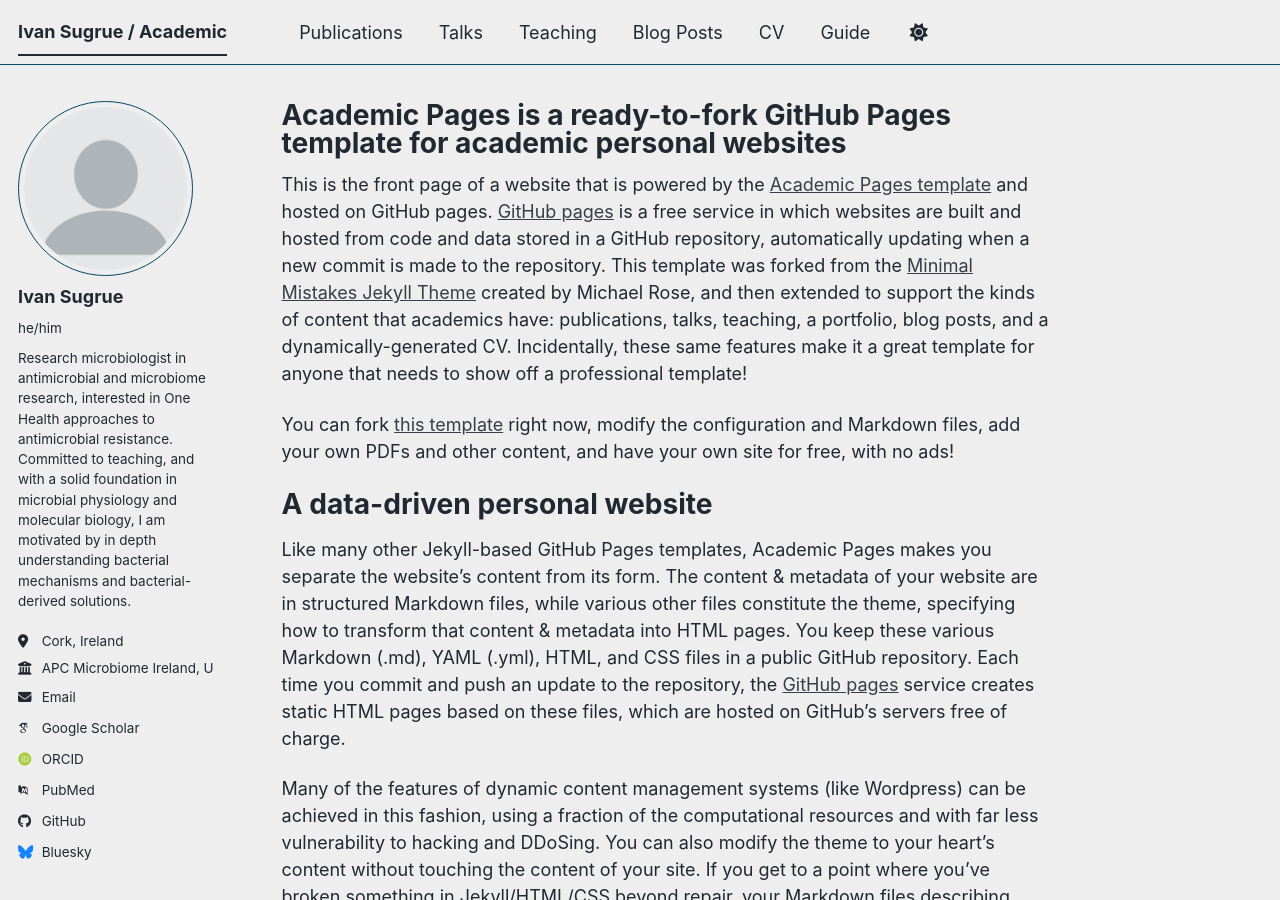
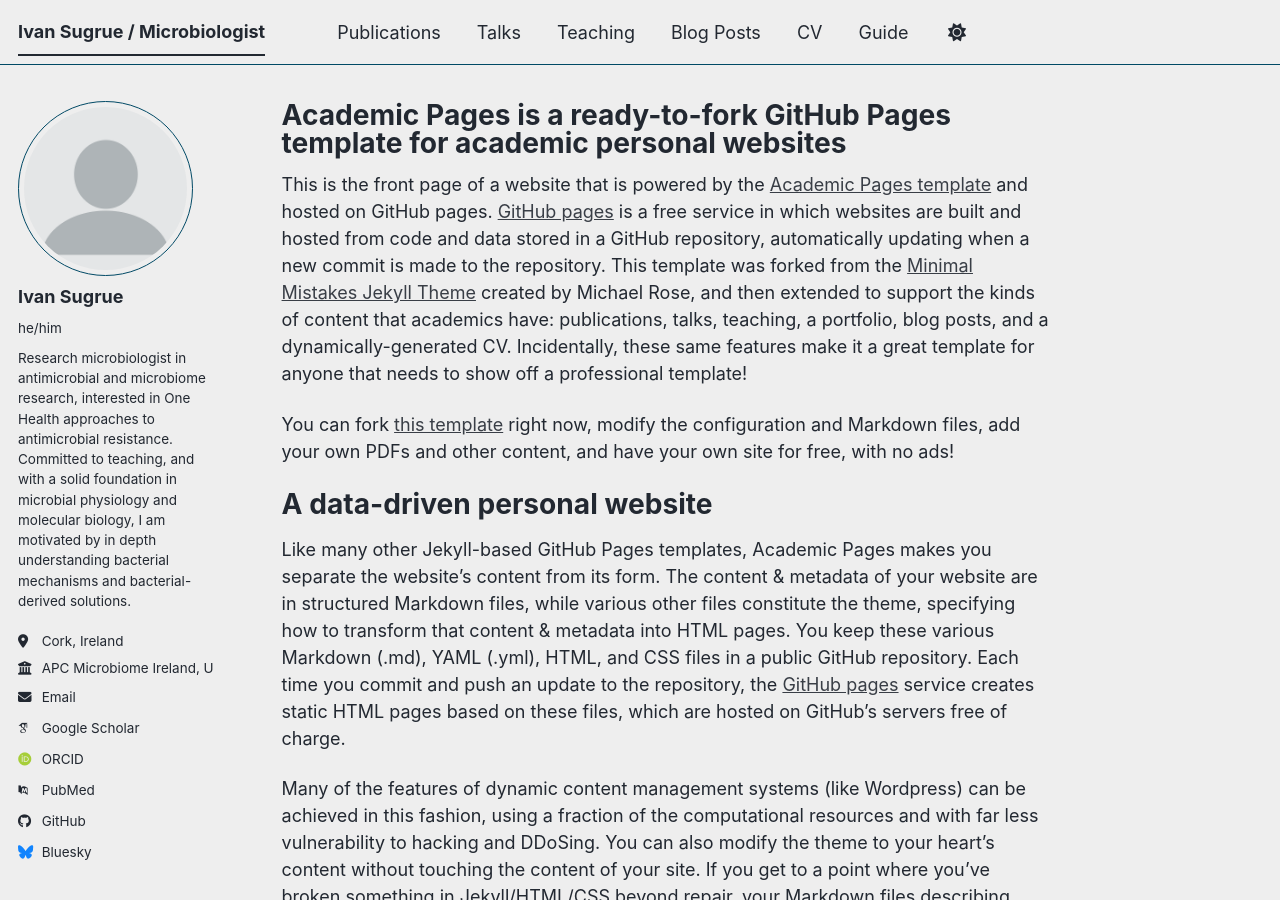
Before and after one commit to ivansugrue/ivansugrue.github.io, a Jekyll site: the page built from _pages/about.md, in a window 1280 px wide and 900 px high. Built offline with Jekyll 4.4.1, drawn with Linux system fonts in a browser that asks for light colours; some web fonts are replaced; a script bundle is joined from its source files by our own code; library files that are not in the unit come from our copies.

Commit message:
Update site title from 'Academic' to 'Microbiologist'

```diff
--- a/_config.yml
+++ b/_config.yml
@@ -9,7 +9,7 @@
 # Basic Site Settings
 locale                   : "en-IE"
 site_theme               : "air" # The available themes options are "default", "air", "sunrise", "mint", "dirt" and "contrast"
-title                    : "Ivan Sugrue / Academic"
+title                    : "Ivan Sugrue / Microbiologist"
 title_separator          : "-"
 name                     : &name "Ivan Sugrue"
 description              : &description "Ivan Sugrue's academic portfolio"   # Update this with a general description of your site, this is the default if not overridden by a page
```
